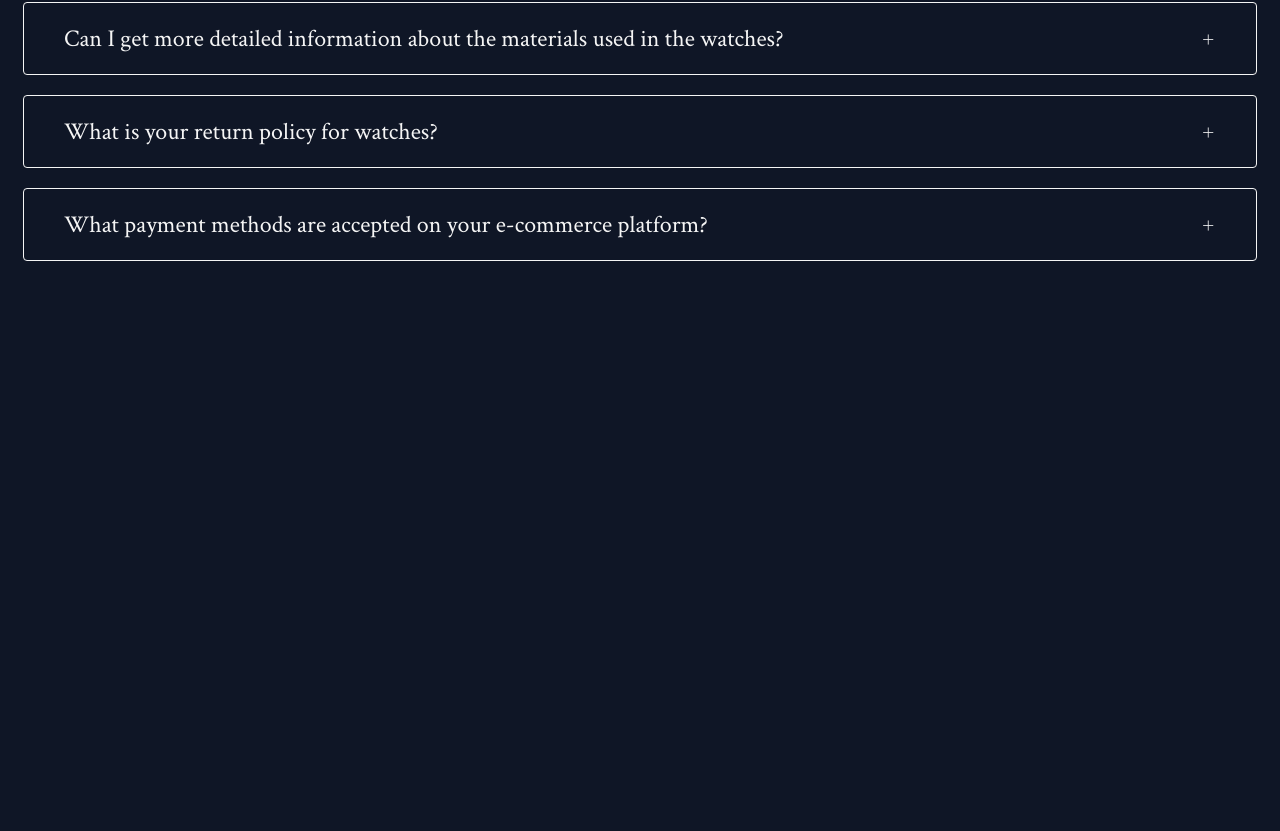
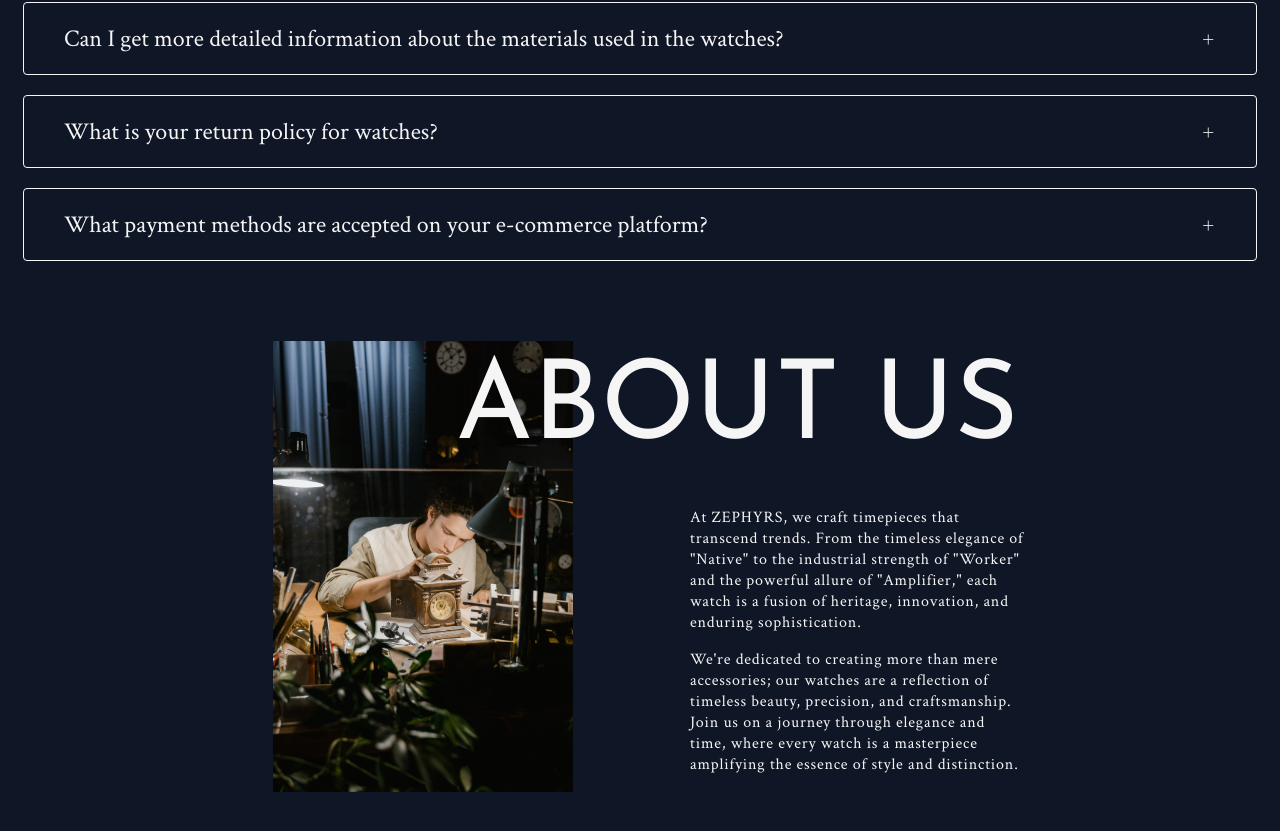
Before and after one commit to nicolas-ponce/zephyrs, a React (Vite) app: page / in a window 1280 px wide. Shown: the part 3159-3990 px from the top of the page. Before the commit the page ends 3460 px from the top, so only its background shows below. Built offline with nearby package versions, Linux system fonts and the light colour scheme.

Commit message:
added about us layout

```diff
--- /dev/null
+++ b/src/layouts/AboutUs_Layout/AboutUsLayout.style.ts
@@ -0,0 +1,39 @@
+import styled from "styled-components";
+
+
+export const Container = styled.div`
+    width: 60%;
+    margin: 8rem auto;
+    position: relative;
+`
+
+
+export const OverlayTitle = styled.h3`
+    margin: 0;
+    text-transform: uppercase;
+    position: absolute;
+    top: 3%;
+    left: 26%;
+    margin: 0;
+    font-size: 11rem;
+`
+
+export const InfoBox = styled.div`
+    display: grid;
+    grid-template-columns: repeat(2, 1fr);
+    gap: 10rem;
+`
+
+export const WatchmakerImg = styled.img`
+    width: 90%;
+    margin: 0 auto;
+`
+
+export const TextBox = styled.div`
+    margin: 15rem auto 0;
+`
+
+export const TextLine = styled.p`
+    font-size: 1.6rem;
+    letter-spacing: .08rem;
+`
--- /dev/null
+++ b/src/layouts/AboutUs_Layout/AboutUsLayout.tsx
@@ -0,0 +1,22 @@
+import { OverlayTitle, Container, InfoBox, WatchmakerImg, TextBox, TextLine } from "./AboutusLayout.style"
+import watchmaker from "../../assets/images/watchmaker.jpg"
+
+
+
+export const AboutUsLayout = () => {
+  return (
+    <Container>
+        <OverlayTitle>About Us</OverlayTitle>
+
+        <InfoBox>
+            <WatchmakerImg src={watchmaker} alt="Watchmaker image"></WatchmakerImg>
+
+            <TextBox>
+                <TextLine>At ZEPHYRS, we craft timepieces that transcend trends. From the timeless elegance of "Native" to the industrial strength of "Worker" and the powerful allure of "Amplifier," each watch is a fusion of heritage, innovation, and enduring sophistication.</TextLine>
+                <TextLine>We're dedicated to creating more than mere accessories; our watches are a reflection of timeless beauty, precision, and craftsmanship. Join us on a journey through elegance and time, where every watch is a masterpiece amplifying the essence of style and distinction.</TextLine>
+            </TextBox>
+
+        </InfoBox>
+    </Container>
+  )
+}
--- a/src/screens/Home_Screen/Home_screen.tsx
+++ b/src/screens/Home_Screen/Home_screen.tsx
@@ -4,6 +4,7 @@
 import { ProductsLayout } from '../../layouts/Products_Layout/ProductsLayout'
 import { HEADER, MAIN } from './HomeScreen.style'
 import { FAQLayout } from '../../layouts/FAQ_Layout/FAQLayout'
+import { AboutUsLayout } from '../../layouts/AboutUs_Layout/AboutUsLayout'
 
 
 export const HomeScreen = () => {
@@ -16,12 +17,9 @@
       <HEADER>
         <NavBarLayout />
       </HEADER>
-      <section>
         <ProductsLayout />
-      </section>
-      <section>
         <FAQLayout />
-      </section>
+        <AboutUsLayout />
     </>
 
   )
```
Also changed, not shown: src/assets/images/watchmaker.jpg.
